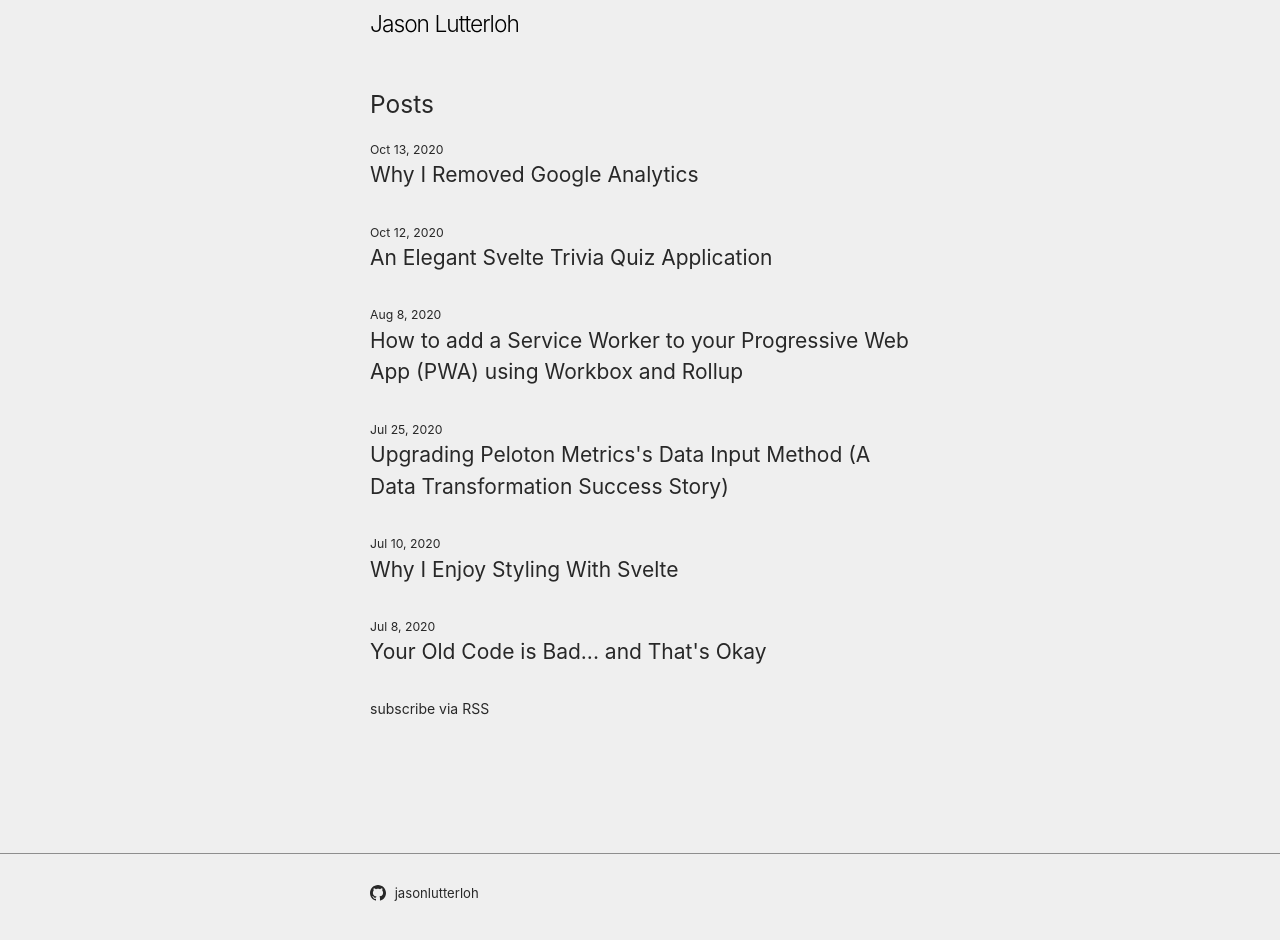
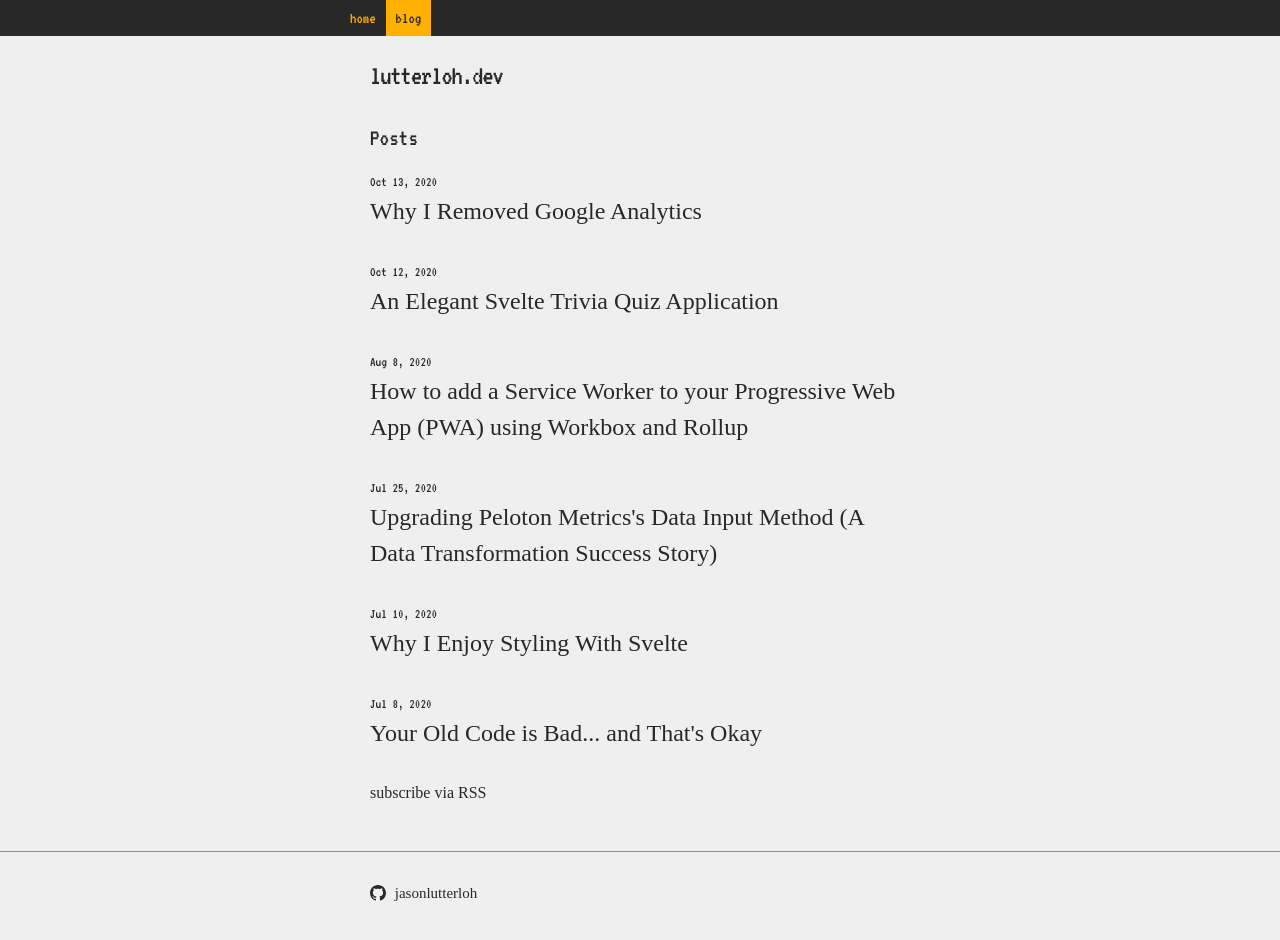
Before and after one commit to jasonlutterloh/jasonlutterloh.github.io, a Jekyll site: the page built from index.markdown, in a window 1280 px wide and 964 px high. Shown: the top 940 px of the window. Built offline with Jekyll 4.4.1, drawn with Linux system fonts in a browser that asks for light colours.

Commit message:
Matching nav

```diff
--- a/_config.yml
+++ b/_config.yml
@@ -18,7 +18,7 @@
 # You can create any custom variable you would like, and they will be accessible
 # in the templates via {{ site.myvariable }}.
 
-title: Jason Lutterloh
+title: lutterloh.dev
 tagline: Blog
 email:
 description: Blog
--- a/_includes/head.html
+++ b/_includes/head.html
@@ -9,4 +9,5 @@
   {%- if jekyll.environment == 'production' and site.google_analytics -%}
     {%- include google-analytics.html -%}
   {%- endif -%}
+  <link href="https://fonts.googleapis.com/css2?family=VT323&amp;display=swap" rel="stylesheet">
 </head>
--- a/_includes/header.html
+++ b/_includes/header.html
@@ -5,4 +5,5 @@
     {%- assign page_paths = site.header_pages | default: default_paths -%}
     <a class="site-title" rel="author" href="{{ "/" | relative_url }}">{{ site.title | escape }}</a>
   </div>
+  {%- include nav.html -%}
 </header>
--- /dev/null
+++ b/_includes/nav.html
@@ -0,0 +1,12 @@
+<nav class="nav">
+    <ul class="nav-list">
+      <li class="nav-list-item">
+        <a class="nav-link"
+          href="https://lutterloh.dev">Home</a>
+      </li>
+      <li class="nav-list-item">
+        <a class="nav-link" aria-current
+          href=".">Blog</a>
+      </li>
+    </ul>
+  </nav>
--- a/_sass/minima.scss
+++ b/_sass/minima.scss
@@ -2,8 +2,9 @@
 
 // Define defaults for each variable.
 
-$base-font-family: -apple-system, BlinkMacSystemFont, "Segoe UI", Roboto, Helvetica, Arial, sans-serif, "Apple Color Emoji", "Segoe UI Emoji", "Segoe UI Symbol" !default;
-$base-font-size:   14px !default;
+// $base-font-family: -apple-system, BlinkMacSystemFont, "Segoe UI", Roboto, Helvetica, Arial, sans-serif, "Apple Color Emoji", "Segoe UI Emoji", "Segoe UI Symbol" !default;
+$base-font-family: serif;
+$base-font-size:   16px !default;
 $base-font-weight: 400 !default;
 $small-font-size:  $base-font-size * 0.875 !default;
 $base-line-height: 1.5 !default;
@@ -47,5 +48,6 @@ $on-laptop:        800px !default;
 @import
   "minima/base",
   "minima/layout",
-  "minima/syntax-highlighting"
+  "minima/syntax-highlighting",
+  "minima/nav"
 ;
--- a/_sass/minima/_layout.scss
+++ b/_sass/minima/_layout.scss
@@ -16,12 +16,11 @@
   line-height: $base-line-height * $base-font-size * 2.25;
   letter-spacing: -1px;
   margin-bottom: 0;
+  margin-top: 60px;
   float: left;
-
-  &,
-  &:visited {
-    color: $grey-color-dark;
-  }
+  font-size: 28px;
+  line-height: 32px;
+  font-family: 'VT323', monospace;
 }
 
 .site-nav {
@@ -185,7 +184,9 @@
 }
 
 .post-list-heading {
-  @include relative-font-size(1.75);
+  font-size: 24px;
+    line-height: 32px;
+    font-family: 'VT323', monospace;
 }
 
 .post-list {
@@ -200,6 +201,7 @@
 .post-meta {
   font-size: $small-font-size;
   color: $grey-color;
+  font-family: 'VT323', monospace;
 }
 
 .post-link {
--- /dev/null
+++ b/_sass/minima/_nav.scss
@@ -0,0 +1,49 @@
+.nav {
+    position: fixed;
+    font-family: 'VT323', monospace;
+    font-size: 16px;
+    top: 0;
+    left: 0;
+    z-index: 999;
+    background:#282828;
+    color:#ffb000;
+    width: 100vw;
+  }
+
+  .nav-list {
+    margin: 0 auto;
+    padding: 0;
+    max-width: 600px;
+  }
+
+  /* clearfix */
+  .nav-list::after {
+    content: "";
+    display: block;
+    clear: both;
+  }
+
+  .nav-list-item {
+    display: block;
+    float: left;
+  }
+
+  a[aria-current] {
+    background: #ffb000 ;
+    color:#282828 !important;
+  }
+
+  .nav-link {
+    color: #ffb000 ;
+    text-decoration: none;
+    text-transform: lowercase;
+    padding: 10px;
+    line-height: 1em;
+    display: block;
+  }
+  .nav-link:hover,
+  .nav-link:focus,
+  .nav-link:visited{
+    color: #ffb000 ;
+    text-decoration: underline;
+  }
```
